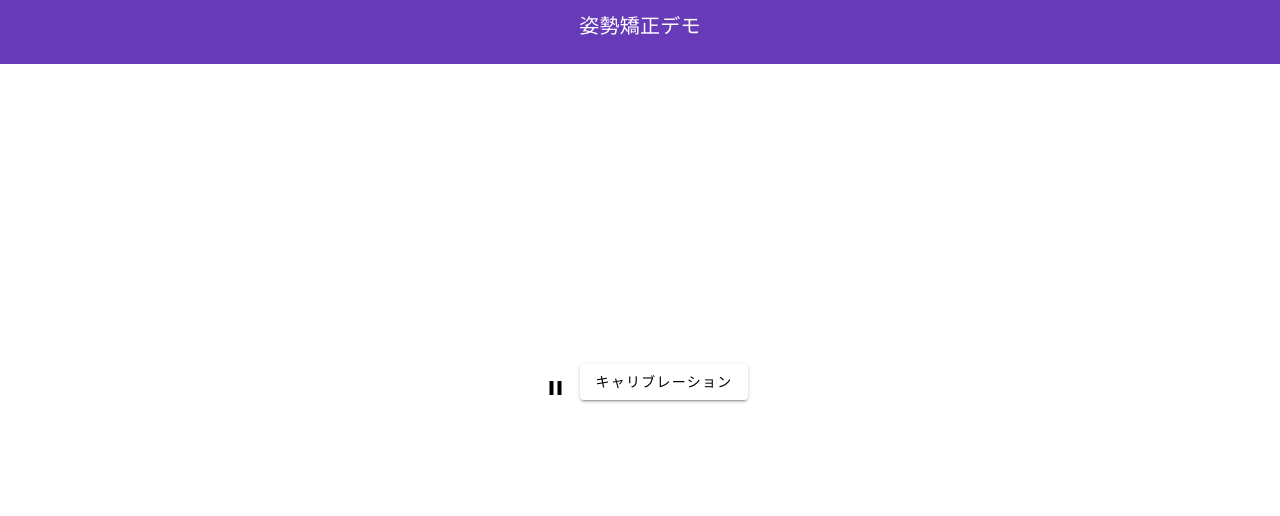
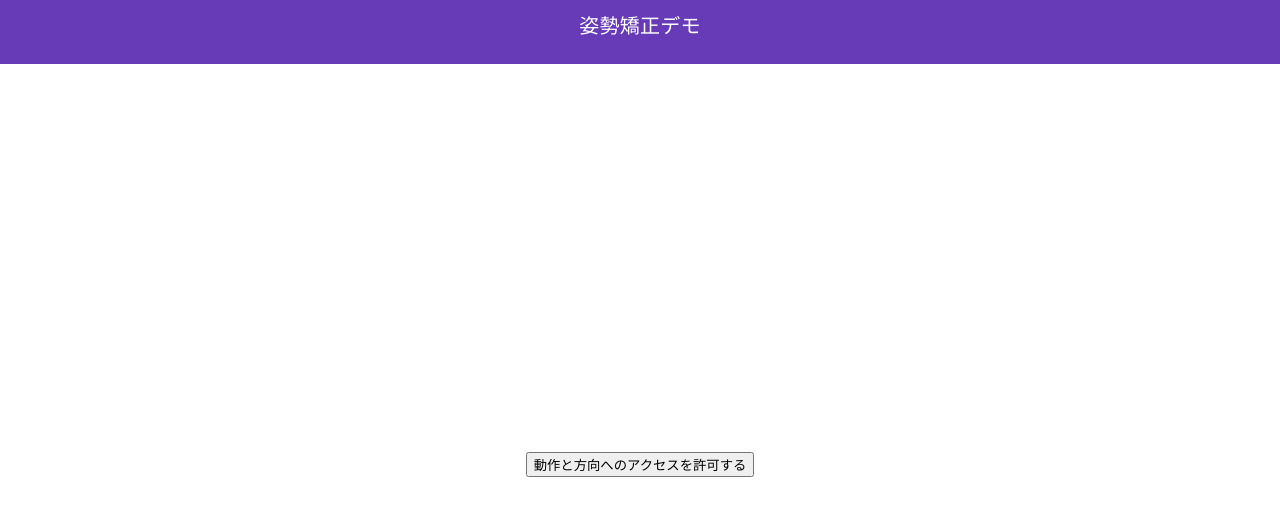
Before and after one commit to kntWT/posture-collection, an Angular app in the folder client/: page /measure in a window 1280 px wide. Shown: the top 516 px of the page. Built offline with nearby package versions, Linux system fonts and the light colour scheme; no server answers.

Commit message:
requestPermissionのタイミング変更

```diff
--- a/client/angular.json
+++ b/client/angular.json
@@ -75,6 +75,7 @@
           "defaultConfiguration": "development",
           "options": {
             "browserTarget": "myApp:build",
+            "proxyConfig": "src/proxy.conf.json",
             "ssl": true,
             "sslKey": "../ssl/localhost-key.pem",
             "sslCert": "../ssl/localhost.pem",
--- a/client/src/app/video/plugins/DeviceOrientationDetector.ts
+++ b/client/src/app/video/plugins/DeviceOrientationDetector.ts
@@ -39,7 +39,7 @@ export class DeviceOrientationDetector {
         }
 
         if(navigator && navigator.userAgent) {
-            this.osCorrection = navigator.userAgent.indexOf("Android") == -1 ? 0 : 90;
+            this.osCorrection = navigator.userAgent.indexOf("Android") === -1 ? 0 : 90;
         }
     }
 
--- a/client/src/app/video/video.component.html
+++ b/client/src/app/video/video.component.html
@@ -1,9 +1,10 @@
+<div cdkOverlayOrigin #trigger="cdkOverlayOrigin"></div>
+
 <div>
     <div  class="video-frame">
         <video
             id="video"
             muted
-            autoplay
             playsinline
             outline
         ></video>
@@ -27,3 +28,15 @@
         </div>
     </div>
 </div>
+
+<ng-template
+    cdkConnectedOverlay
+    [cdkConnectedOverlayOrigin]="trigger"
+    [cdkConnectedOverlayOpen]="openOverlay"
+    >
+    <div class="overlay">
+        <button (click)="handleAllowPermission()">
+            動作と方向へのアクセスを許可する
+        </button>
+    </div>
+</ng-template>
--- a/client/src/app/video/video.component.scss
+++ b/client/src/app/video/video.component.scss
@@ -13,3 +13,13 @@
     display: flex;
     justify-content: center;
 }
+
+.overlay {
+    width: 100vw;
+    height: 100vh;
+    background: white;
+    opacity: 1;
+    display: flex;
+    justify-content: center;
+    align-items: center;
+}
--- a/client/src/app/video/video.component.ts
+++ b/client/src/app/video/video.component.ts
@@ -1,5 +1,6 @@
 import { Component, OnInit, OnDestroy } from '@angular/core';
 import { NgIf } from '@angular/common';
+import {OverlayModule} from '@angular/cdk/overlay';
 import { MatButtonModule } from '@angular/material/button';
 import { MatIconModule } from '@angular/material/icon';
 import { PostureScore } from './types/PostureScore';
@@ -10,7 +11,7 @@ import { DeviceOrientationDetector } from './plugins/DeviceOrientationDetector';
   templateUrl: './video.component.html',
   styleUrls: ['./video.component.scss'],
   standalone: true,
-  imports: [MatButtonModule, MatIconModule, NgIf],
+  imports: [MatButtonModule, MatIconModule, NgIf, OverlayModule],
 })
 
 export class VideoComponent implements OnInit, OnDestroy {
@@ -21,27 +22,15 @@ export class VideoComponent implements OnInit, OnDestroy {
   postureScore: PostureScore = {neckLength: -1, headAngle: -1};
   isPlaying: boolean = true;
   deviceOrientationDetector: DeviceOrientationDetector | null = null;
+  openOverlay: boolean = true;
+  allowPermission: boolean = false;
 
   constructor() {
   }
 
-  async ngOnInit(): Promise<void> {
-      this.videoEl = document.getElementById("video") as HTMLVideoElement;
-      if (this.videoEl === null) {
-        console.log("failed to get video element");
-        return
-      }
-      const stream = await navigator.mediaDevices.getUserMedia({
-          audio: false,
-          video: {
-              facingMode: "user",
-              width: {min: 0, max: this.width},
-              height: {min: 0, max: this.height},
-          }
-      });
-      this.videoEl.srcObject = stream;
-      this.videoEl.addEventListener("timeupdate", (e: Event) => this.handleOnPlay(e));
-      this.deviceOrientationDetector = new DeviceOrientationDetector();
+  ngOnInit():void {
+      this.width = window.innerWidth;
+      this.height = window.innerHeight;
   }
 
   ngOnDestroy(): void {
@@ -64,6 +53,30 @@ export class VideoComponent implements OnInit, OnDestroy {
     this.isPlaying = false;
   }
 
+  async handleAllowPermission(): Promise<void> {
+    this.videoEl = document.getElementById("video") as HTMLVideoElement;
+    if (this.videoEl === null) {
+      console.log("failed to get video element");
+      return
+    }
+    const stream = await navigator.mediaDevices.getUserMedia({
+        audio: false,
+        video: {
+            facingMode: "user",
+            width: {min: 0, max: this.width},
+            height: {min: 0, max: this.height},
+        }
+    });
+    this.videoEl.srcObject = stream;
+    this.videoEl.addEventListener("timeupdate", (e: Event) => this.handleOnPlay(e));
+    this.videoEl?.play();
+
+    this.allowPermission = true;
+    this.deviceOrientationDetector = new DeviceOrientationDetector();
+
+    this.openOverlay = false;
+  }
+
   getFrameAsFile(): Promise<File | null> {
     return new Promise((resolve, reject) => {
       if (this.videoEl === null || this.videoEl.paused || this.videoEl.ended) {
@@ -71,10 +84,10 @@ export class VideoComponent implements OnInit, OnDestroy {
       }
 
       const canvas = document.createElement("canvas");
-      canvas.width = this.videoEl.videoWidth / 2;
-      canvas.height = this.videoEl.videoHeight / 2;
+      canvas.width = this.videoEl.videoWidth * 2;
+      canvas.height = this.videoEl.videoHeight * 2;
       const ctx = canvas.getContext("2d");
-      ctx?.drawImage(this.videoEl, 0, 0, this.videoEl.videoWidth / 2, this.videoEl.videoHeight / 2);
+      ctx?.drawImage(this.videoEl, 0, 0, canvas.width, canvas.height);
       let file: File | null = null;
       canvas.toBlob(blob => {
         if (blob === null) {
@@ -95,7 +108,7 @@ export class VideoComponent implements OnInit, OnDestroy {
 
     const fd = new FormData();
     fd.append("file", file);
-    return await (fetch("https://localhost:8000/score", {
+    return await (fetch("/api/score", {
       method: "POST",
       body: fd,
     })
```
Also changed, not shown: client/src/proxy.conf.json (added, +8 -0 lines), 1 other file (tests, documents, lock files or other folders).
